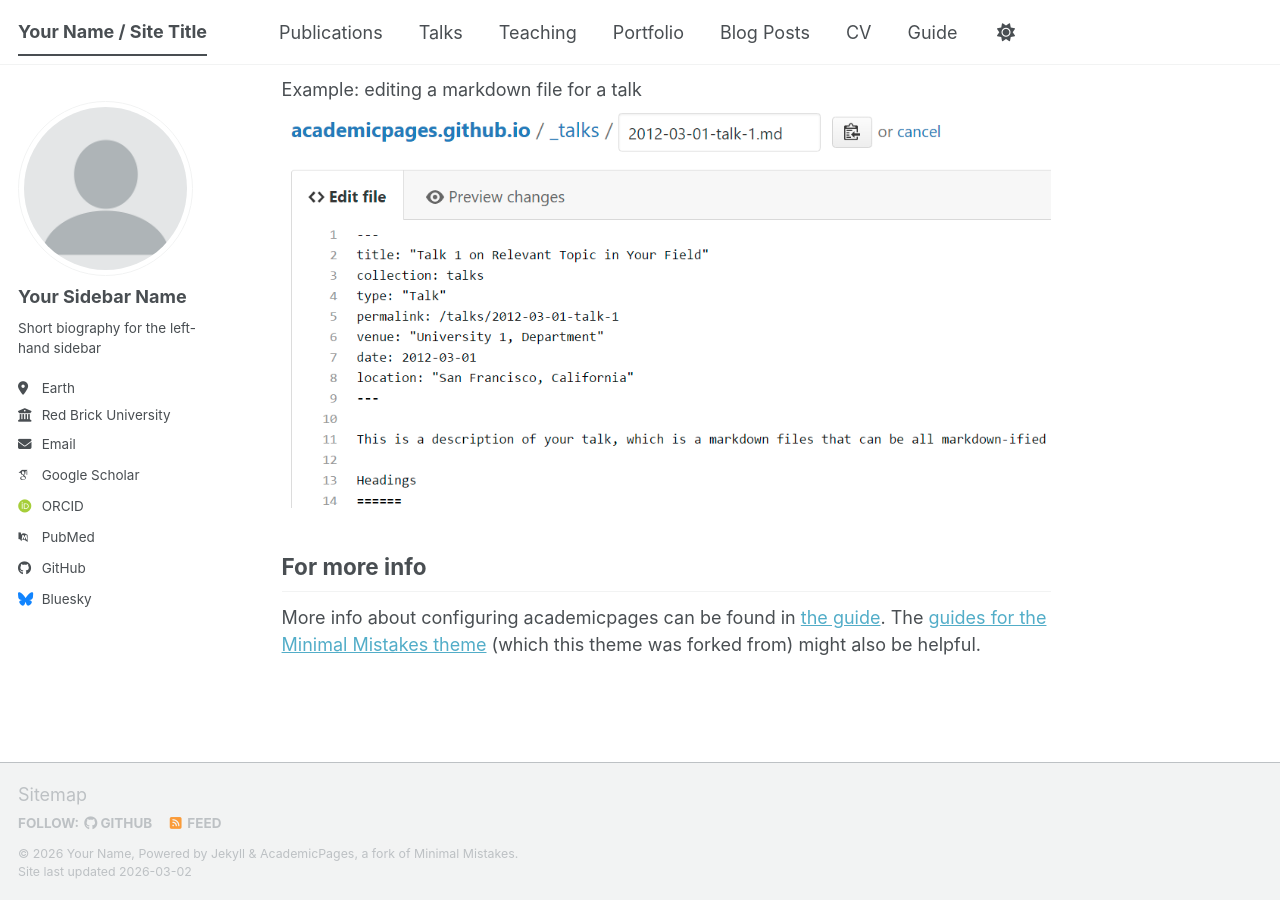
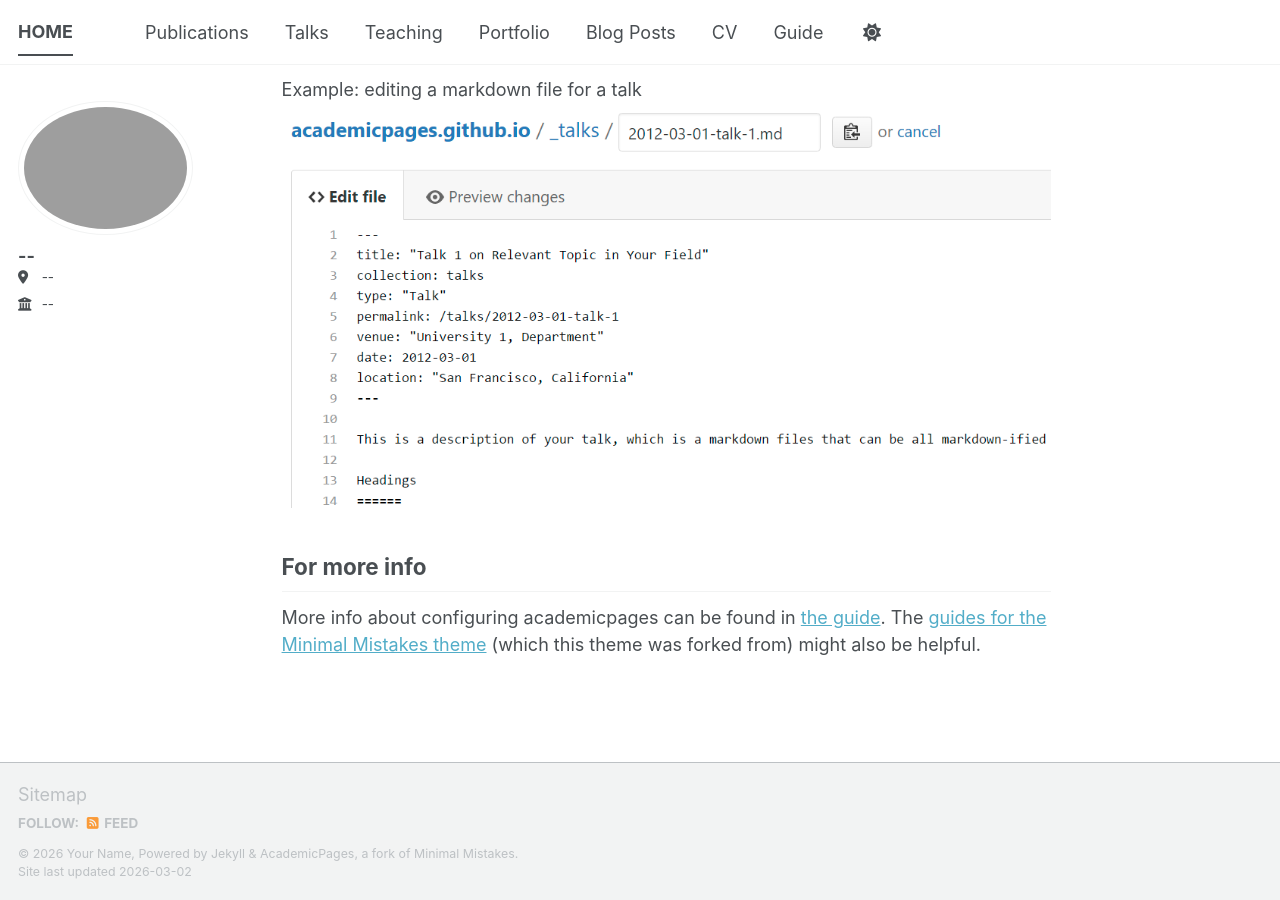
Before and after one commit to MPaperVideo/Mresearch, a Jekyll site: the page built from _pages/about.md, in a window 1280 px wide and 900 px high, scrolled down 2799 px. Built offline with Jekyll 4.4.1, drawn with Linux system fonts in a browser that asks for light colours; some web fonts are replaced; a script bundle is joined from its source files by our own code; library files that are not in the unit come from our copies; some of the changed lines change nothing that is shown.

Commit message:
Update _config.yml

```diff
--- a/_config.yml
+++ b/_config.yml
@@ -8,56 +8,46 @@
 
 # Basic Site Settings
 locale                   : "en-US"
-site_theme               : "default" # The available themes options are "default", "air", "sunrise", "mint", "dirt" and "contrast"
-title                    : "Your Name / Site Title"
+title                    : "HOME"
 title_separator          : "-"
 name                     : &name "Your Name"
-description              : &description "Your Name's academic portfolio"   # Update this with a general description of your site, this is the default if not overridden by a page
-url                      : https://academicpages.github.io # The base hostname & protocol for your site e.g. "https://[your GitHub username].github.io",
-                                                           # or if you already have some other page hosted on Github then use "https://[your GitHub username].github.io/[Your Repo Name]"
+description              : &description "personal description"
+url                      : https://MPaperVideo/ # the base hostname & protocol for your site e.g. "https://mmistakes.github.io"
 baseurl                  : "" # the subpath of your site, e.g. "/blog"
-repository               : "academicpages/academicpages.github.io"
+repository               : "MPaperVideo.github.io/"
 
 # Site Author - The following control what appear as part of the author content on the side bar.
 #               If a field is blank the icon and link will not appear, otherwise it will be shown.
 #               Additional customization can be done by editing /_includes/author-profile.html
 author:
   # Biographic information
-  avatar           : "profile.png"
-  name             : "Your Sidebar Name"
-  pronouns         : # example: "she/her"
-  bio              : "Short biography for the left-hand sidebar"
-  location         : "Earth"
-  employer         : "Red Brick University"
-  uri              : # URL
-  email            : "none@example.org"
+  avatar           : ""
+  name             : "--"
+  pronouns         :
+  bio              :
+  location         : "--"
+  employer         : "--"
+  uri              :
+  email            :
 
   # Academic websites
-  academia         : # URL
-  arxiv            : # URL - Update with the correct link to your profile
-  googlescholar    : "https://scholar.google.com/citations?user=PS_CX0AAAAAJ"
-  inspire-hep      : # URL
-  impactstory      : # URL
-  orcid            : "https://orcid.org/yourorcidurl"
-  semantic         : # URL
-  ssrn             : # URL
-  pubmed           : "https://www.ncbi.nlm.nih.gov/pubmed/?term=john+snow"
-  researchgate     : # URL
-  scopus           : # URL
-  zotero           : # URL
-
+  arxiv            :
+  googlescholar    :
+  impactstory      :
+  orcid            :
+  pubmed           :
+  researchgate     :
 
   # Repositories and software development
   bitbucket        : # Username - Update with your username on the site
   codepen          : # Username
   dribbble         : # Username
-  github           : "academicpages"
+  github           :
   kaggle           : # Username
   stackoverflow    : # User number or user number and name (i.e., use "1" or "1/jeff-atwood")
 
   # Social media
-  artstation       : # Username
-  bluesky          : "bsky.app" # Replace this with you Bluesky username
+  bluesky          :
   facebook         : # Username
   flickr           : # Username
   foursquare       : # Username
@@ -74,30 +64,22 @@ author:
   steam            : # Username
   telegram         : # URL
   tumblr           : # Username
-  twitter          : # Username for X / Twitter
+  twitter          :
   vine             : # Username
   weibo            : # Username
   wikipedia        : # Username
   xing             : # Username
   youtube          : # Username
-  zhihu            : # Username
+  zhihu            : # URL
 
-# Publication Category - The following the list of publication categories and their headings
-publication_category:
-  books:
-    title: 'Books'
-  manuscripts:
-    title: 'Journal Articles'
-  conferences:
-    title: 'Conference Papers'
 
 # Site Settings
-teaser                   :  # filename of teaser fallback teaser image placed in /images/ for social media previews
+teaser                   :  # filename of teaser fallback teaser image placed in /images/, .e.g. "500x300.png"
 breadcrumbs              : false # true, false (default)
 words_per_minute         : 160
 future                   : true
 read_more                : "disabled" # if enabled, adds "Read more" links to excerpts
-talkmap_link             : false      #change to true to add link to talkmap on talks page
+talkmap_link             : false #change to true to add link to talkmap on talks page
 comments:
   provider               : # false (default), "disqus", "discourse", "facebook", "google-plus", "staticman", "custom"
   disqus:
@@ -125,7 +107,6 @@ staticman:
       options:
         format           : "iso8601" # "iso8601" (default), "timestamp-seconds", "timestamp-milliseconds"
 atom_feed:
-  hide                   : false     # change to true to hide the RSS feed in the footer
   path                   : # blank (default) uses feed.xml
 
 
@@ -143,8 +124,7 @@ facebook:
   username               :
   app_id                 :
   publisher              :
-og_image                 :  # Social media default site image
-og_description           :  # Social media default site image description
+og_image                 :  # Open Graph/Twitter default site image
 # For specifying social profiles
 # - https://developers.google.com/structured-data/customize/social-profiles
 social:
@@ -155,7 +135,7 @@ social:
 
 # Analytics
 analytics:
-  provider               :  "false" # false (default), "google", "google-universal", "google-analytics-4", "custom"
+  provider               :  "google-universal" # false (default), "google", "google-universal", "google-analytics-4", "custom"
   google:
     tracking_id          :
 
@@ -170,26 +150,23 @@ exclude:
   - "*.sublime-workspace"
   - .asset-cache
   - .bundle
-  - .github
   - .jekyll-assets-cache
   - .sass-cache
+  - CHANGELOG
+  - Capfile
+  - Gemfile
+  - Gruntfile.js
+  - LICENSE
+  - README
+  - Rakefile
   - assets/js/_main.js
   - assets/js/plugins
   - assets/js/vendor
-  - CHANGELOG
-  - Capfile
   - config
-  - Dockerfile
-  - Gemfile
-  - Gruntfile.js
   - gulpfile.js
-  - LICENSE
-  - local
   - log
   - node_modules
-  - package.json*
-  - Rakefile
-  - README
+  - package.json
   - tmp
   - vendor
 keep_files:
@@ -219,8 +196,23 @@ kramdown:
   enable_coderay: false
 
 
-# These settings control the types of collections used by the template
+# Collections
 collections:
+  news:
+    output: true
+    permalink: /:collection/:path/
+  research:
+    output: true
+    permalink: /:collection/:path/
+  people:
+    output: true
+    permalink: /:collection/:path/
+  collaborations:
+    output: true
+    permalink: /:collection/:path/
+  joinus:
+    output: true
+    permalink: /:collection/:path/
   teaching:
     output: true
     permalink: /:collection/:path/
@@ -235,7 +227,7 @@ collections:
     permalink: /:collection/:path/
 
 
-# These settings control how pages and collections are included in the site
+# Defaults
 defaults:
   # _posts
   - scope:
@@ -259,6 +251,51 @@ defaults:
   - scope:
       path: ""
       type: teaching
+    values:
+      layout: single
+      author_profile: true
+      share: true
+      comments: true
+  # _news
+  - scope:
+      path: ""
+      type: news
+    values:
+      layout: single
+      author_profile: true
+      share: true
+      comments: true
+  # _research
+  - scope:
+      path: ""
+      type: research
+    values:
+      layout: single
+      author_profile: true
+      share: true
+      comments: true
+  # _people
+  - scope:
+      path: ""
+      type: people
+    values:
+      layout: single
+      author_profile: true
+      share: true
+      comments: true
+  # _collaborations
+  - scope:
+      path: ""
+      type: collaborations
+    values:
+      layout: single
+      author_profile: true
+      share: true
+      comments: true
+  # _joinus
+  - scope:
+      path: ""
+      type: joinus
     values:
       layout: single
       author_profile: true
@@ -295,32 +332,29 @@ defaults:
 # Sass/SCSS
 sass:
   sass_dir: _sass
-  style: compressed # https://sass-lang.com/documentation/file.SASS_REFERENCE.html#output_style
+  style: compressed # http://sass-lang.com/documentation/file.SASS_REFERENCE.html#output_style
 
 
 # Outputting
 permalink: /:categories/:title/
 # paginate: 5 # amount of posts to show
 # paginate_path: /page:num/
-timezone: Etc/UTC # https://en.wikipedia.org/wiki/List_of_tz_database_time_zones
+timezone: America/Los_Angeles # http://en.wikipedia.org/wiki/List_of_tz_database_time_zones
 
 
 # Plugins
 plugins:
-  - jekyll-feed
-  - jekyll-gist
   - jekyll-paginate
   - jekyll-sitemap
+  - jekyll-gist
+  - jekyll-feed
   - jekyll-redirect-from
-  - jemoji
-
-# Mimic GitHub Pages with --safe
+# mimic GitHub Pages with --safe
 whitelist:
-  - jekyll-feed
-  - jekyll-gist
   - jekyll-paginate
   - jekyll-sitemap
-  - jekyll-redirect-from
+  - jekyll-gist
+  - jekyll-feed
   - jemoji
 
 
@@ -354,7 +388,7 @@ tag_archive:
 
 
 # HTML Compression
-# - https://jch.penibelst.de/
+# - http://jch.penibelst.de/
 compress_html:
   clippings: all
   ignore:
```
